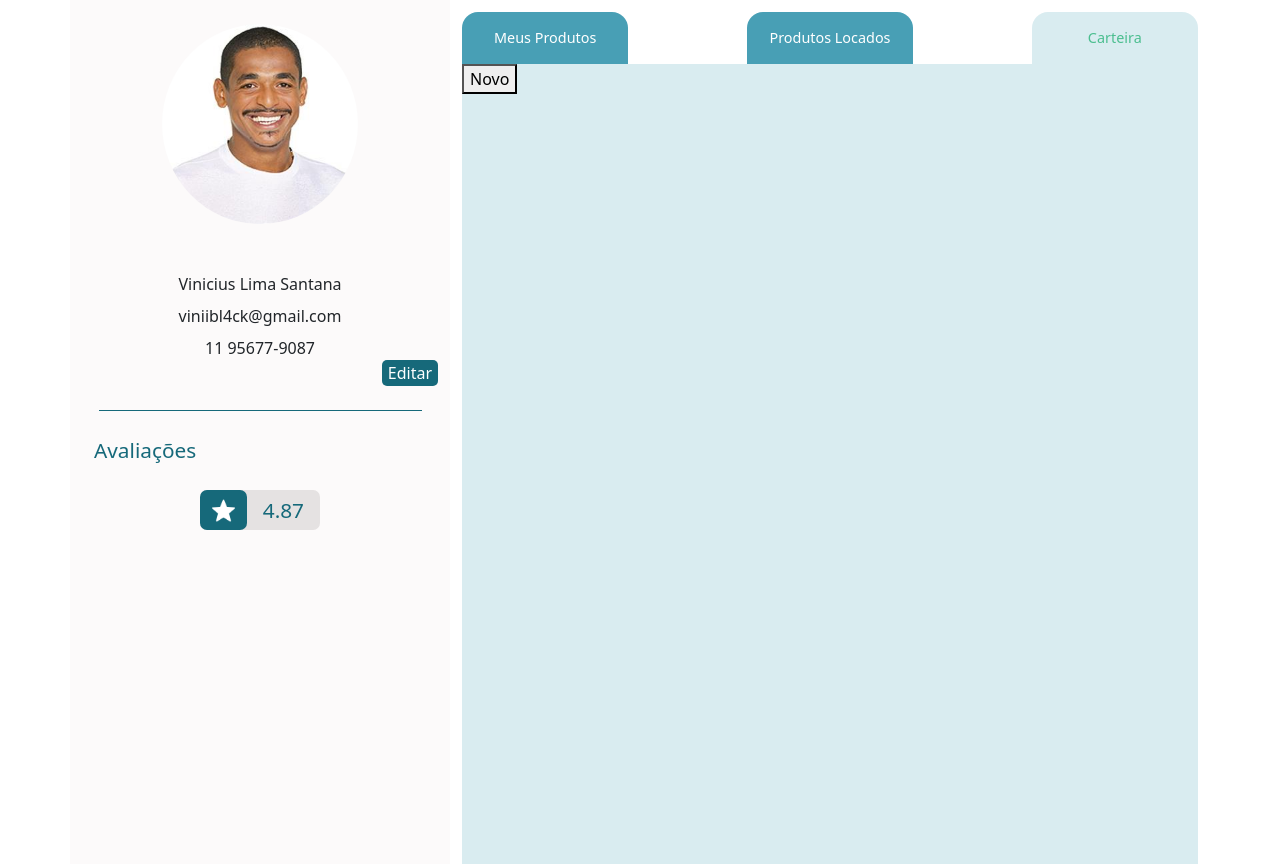
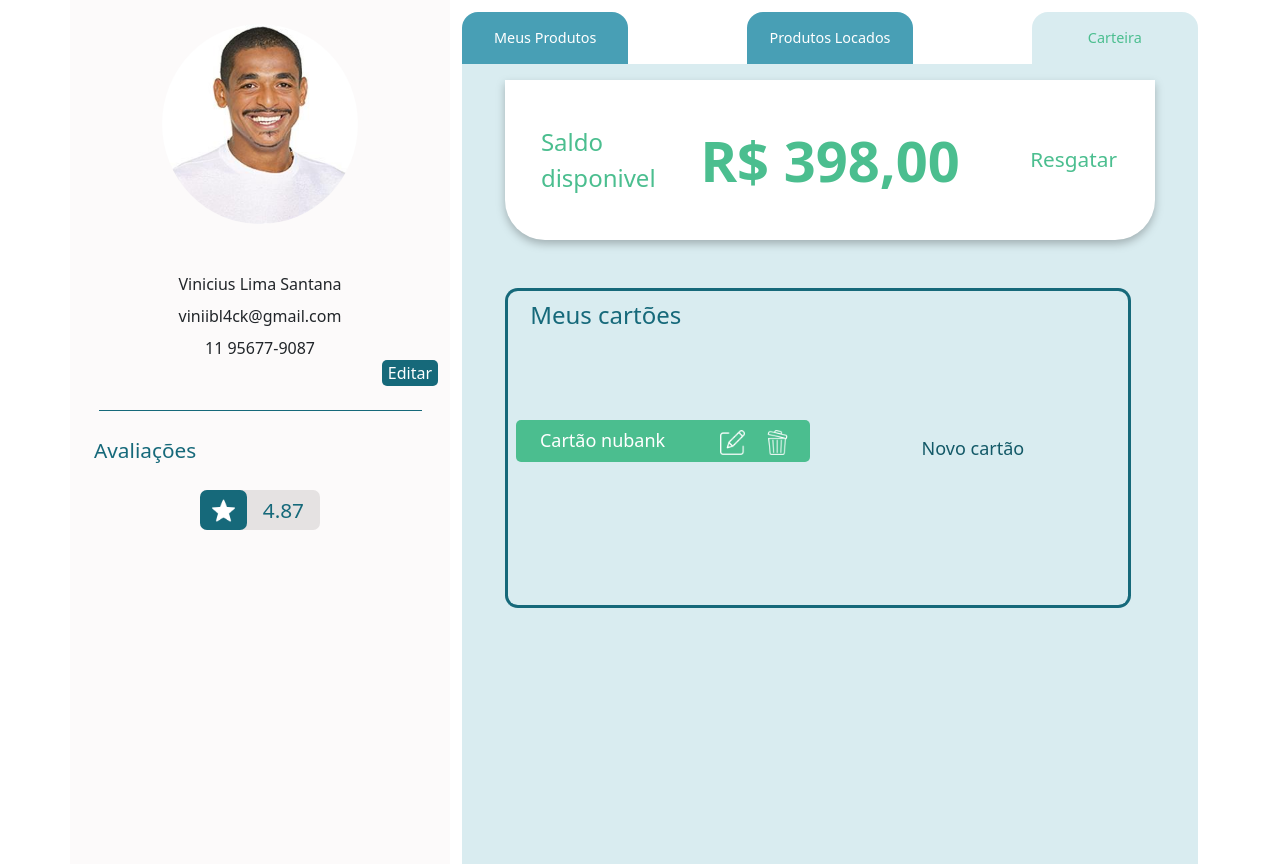
Before and after one commit to FlexRent/flexrentReact, a React (Create React App) app: page /minha-area in a window 1280 px wide. Both pictures are taken after a click on the button "Carteira". Built offline with nearby package versions, Linux system fonts and the light colour scheme.

Commit message:
criando navegacoes das telas de perfil

```diff
--- a/src/components/MinhaArea/Carteira/CartaoForms.js
+++ b/src/components/MinhaArea/Carteira/CartaoForms.js
@@ -4,7 +4,12 @@ import ReactInputMask from 'react-input-mask';
 import { useState } from 'react';
 
 
-export default function CartaoForms() {
+export default function CartaoForms({ clickVoltar }) {
+
+    const handleVoltarClick = () => {
+        clickVoltar();
+      };
+
     const [text, setText] = useState('');
     const handleInputChange = (event) => {
     const inputValue = event.target.value;
@@ -17,7 +22,7 @@ export default function CartaoForms() {
         <div className='forms row'>
             <div className='forms-header d-flex justify-content-center align-items-center'>
                 <h5 className='col-10'> Editar </h5>
-                <button type="submit" className='col-2'> Salvar </button>
+                <button onClick={handleVoltarClick} type="submit" className='col-2'> Salvar </button>
             </div>
 
             <div className='forms-content'>
--- a/src/components/MinhaArea/Carteira/Carteira.js
+++ b/src/components/MinhaArea/Carteira/Carteira.js
@@ -1,11 +1,20 @@
-import './css/Carteira.css';
+import { useState } from 'react';
 import CartaoInfo from './CartaoInfo';
 import CartaoForms from './CartaoForms';
-
-
+import './css/Carteira.css'
 
 
 export default function Carteira(){
+    const [formNovoCartao, setFormNovoCartao] = useState(false);
+
+    const mostrarForm = () => {
+        setFormNovoCartao(true);
+    }
+
+    const voltar = () => {
+        setFormNovoCartao(false);
+    }
+
     return(
 
         <section className='carteira-content flex-column pt-3'>
@@ -35,8 +44,7 @@ export default function Carteira(){
                     <div className='d-flex align-items-center justify-content-center row' id='listCard'>
                         {/* <span className='text-center pt-4'> Você não possui cartão cadastrado.</span> */}
                         <CartaoInfo/>
-                        {/* <CartaoInfo/>
-                        <CartaoInfo/> */}
+
 
                     </div>
 
@@ -44,7 +52,15 @@ export default function Carteira(){
 
                 <div className='bord-box-B col-12 col-md-6'>
                     <div className='d-flex align-items-center justify-content-center' id='newCard' >
-                        <button>  Novo cartão </button>
+                        {/* <button>  Novo cartão </button> */}
+                        {formNovoCartao ? (
+                            <CartaoForms clickVoltar={voltar} />
+                            ) : (
+                                <button onClick={mostrarForm}> Novo cartão </button>
+                            )
+                    }
+
+
                         {/* <CartaoForms/> */}
                     </div>
 
--- a/src/components/MinhaArea/HeaderContent/HeaderButtons.js
+++ b/src/components/MinhaArea/HeaderContent/HeaderButtons.js
@@ -1,20 +1,43 @@
-import './css/HeaderButtons.css'
+import { useState } from 'react'
 import Carteira from '../Carteira/Carteira'
 import MeusProdutos from '../MeusProdutos/MeusProdutos'
+import './css/HeaderButtons.css'
+
+
+
 
 export default function HeaderButtons(){
+    const[ componenteAtivo, setComponenteAtivo] = useState(null);
+
+    const escolha = (comp) => {
+        setComponenteAtivo(comp);
+    };
+
+    let componenteSelecionado = 'Carteira';
+
+    switch (componenteAtivo){
+        case 'Carteira':
+            componenteSelecionado = <Carteira/>;
+            break
+        case 'MeusProdutos':
+            componenteSelecionado = <MeusProdutos/>;
+            break;
+        default:
+            componenteSelecionado = null;
+    }
+
+
     return (
         <section>
             <header className='buttons-menu'>
                 <div className='btn-group d-flex justify-content-between button-group'>
-                    <button type="button" className="button-menu">Meus Produtos</button>
+                    <button onClick={() => escolha('MeusProdutos')} type="button" className="button-menu">Meus Produtos</button>
                     <button type="button" className="button-menu">Produtos Locados</button>
-                    <button type="button" className="button-menu">Carteira</button>
+                    <button onClick={() => escolha('Carteira')} type="button" className="button-menu">Carteira</button>
                 </div>
             </header>
             <div className='content'>
-               {/* <Carteira/> */}
-               <MeusProdutos/>
+              {componenteSelecionado}
             </div>
         </section>
     )
--- a/src/components/MinhaArea/MeusProdutos/ListarImagens.js
+++ b/src/components/MinhaArea/MeusProdutos/ListarImagens.js
@@ -2,7 +2,7 @@ import React from "react";
 import './css/listarImagens.css';
 
 const ListarImagem = ({ images }) => {
-    console.log(images)
+
     return (
 
         <div className="img-preview d-flex ">
```
